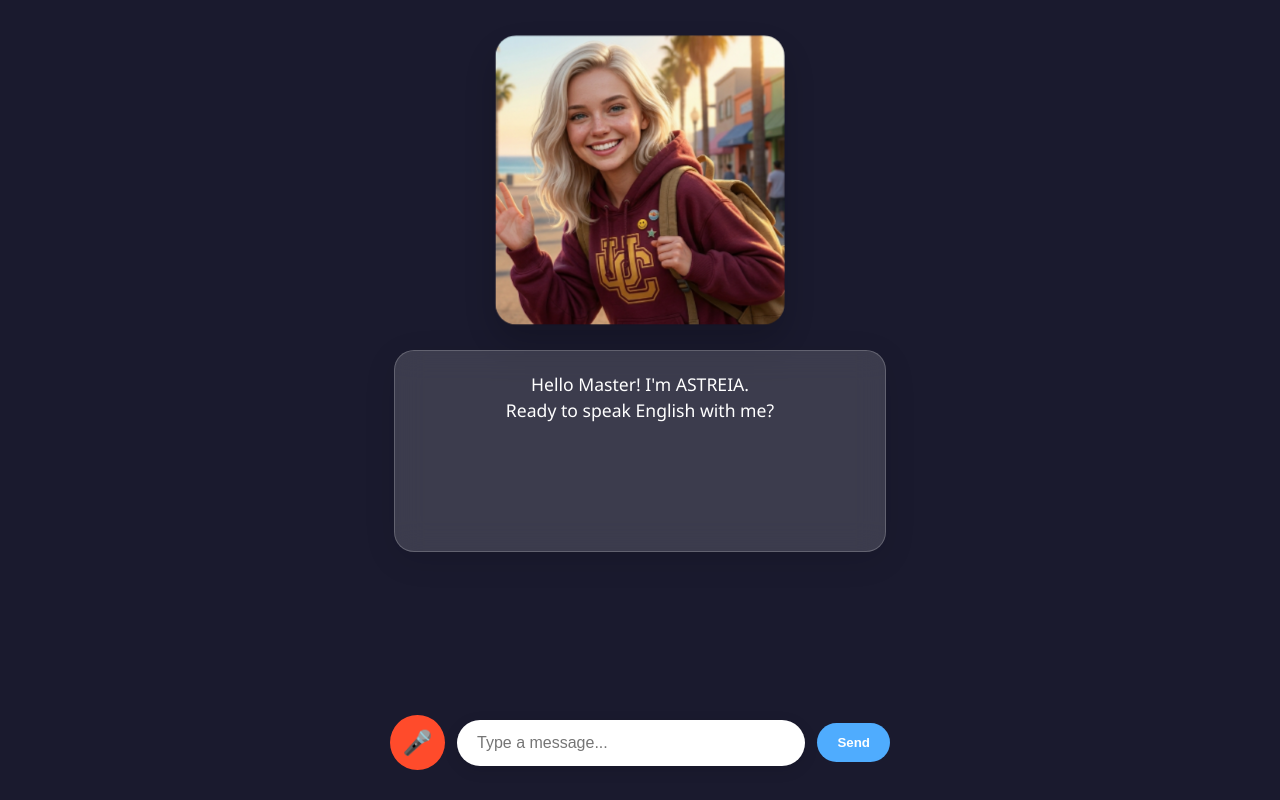
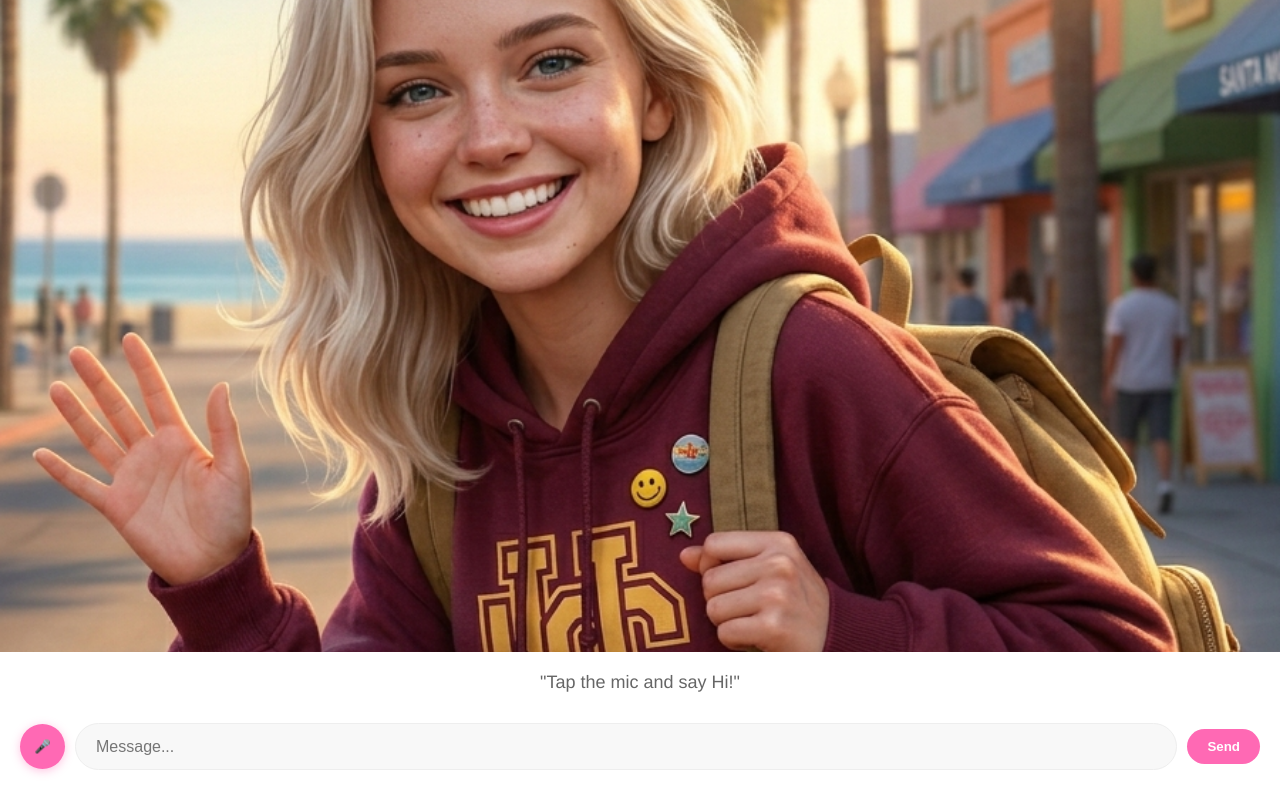
Before and after one commit to fantasyspring/ASTREIA, a Flask app: page / in a window 1280 px wide. Run offline with Flask 3, Linux system fonts and the light colour scheme.

Commit message:
Update index.html

```diff
--- a/templates/index.html
+++ b/templates/index.html
@@ -2,168 +2,155 @@
 <html lang="ja">
 <head>
     <meta charset="UTF-8">
-    <meta name="viewport" content="width=device-width, initial-scale=1.0, maximum-scale=1.0, user-scalable=no">
-    <meta name="apple-mobile-web-app-capable" content="yes">
-    <meta name="apple-mobile-web-app-status-bar-style" content="black-translucent">
-    <title>ASTREIA - AI English Partner</title>
+    <meta name="viewport" content="width=device-width, initial-scale=1.0">
+    <title>ASTREIA</title>
     <style>
-        :root {
-            --primary-blue: #4facfe;
-            --secondary-cyan: #00f2fe;
-            --glass: rgba(255, 255, 255, 0.15);
+        body, html {
+            margin: 0; padding: 0; width: 100%; height: 100%;
+            font-family: 'Helvetica Neue', Arial, sans-serif;
+            background-color: #ffffff; color: #333;
+            display: flex; flex-direction: column;
         }
 
-        body, html {
-            margin: 0; padding: 0; width: 100%; height: 100%;
-            font-family: 'Segoe UI', Roboto, Helvetica, Arial, sans-serif;
-            background: #1a1a2e; color: white; overflow: hidden;
-            display: flex; flex-direction: column; align-items: center;
-        }
-
-        /* 背景：サンタモニカ・グラデーション */
-        .bg-layer {
-            position: fixed; top: 0; left: 0; width: 100%; height: 100%;
-            background: linear-gradient(180deg, var(--primary-blue) 0%, var(--secondary-cyan) 100%);
-            z-index: -1;
-        }
-
-        /* アバターエリア：17歳の彼女 */
-        .avatar-wrap {
-            margin-top: 40px; width: 280px; height: 280px;
-            perspective: 800px;
+        /* 上部のアバター画像エリア（画像に忠実に） */
+        .avatar-area {
+            width: 100%;
+            flex: 1;
+            overflow: hidden;
+            position: relative;
         }
 
         #avatar-img {
-            width: 100%; height: 100%; object-fit: cover;
-            border-radius: 20px;
-            box-shadow: 0 15px 35px rgba(0,0,0,0.2);
-            animation: breathe 4s ease-in-out infinite;
-            transition: transform 0.1s ease-out;
+            width: 100%;
+            height: 100%;
+            object-fit: cover; /* 画像全体を綺麗に表示 */
         }
 
-        @keyframes breathe {
-            0%, 100% { transform: scale(1); opacity: 0.95; }
-            50% { transform: scale(1.04); opacity: 1; }
+        /* ガイドメッセージ */
+        .guide-text {
+            text-align: center;
+            padding: 20px 0;
+            font-size: 18px;
+            color: #666;
+            background: #fff;
         }
 
-        /* チャットウィンドウ */
-        #chat-display {
-            width: 90%; max-width: 450px; height: 160px;
-            margin-top: 30px; padding: 20px;
-            background: var(--glass); backdrop-filter: blur(15px);
-            border-radius: 20px; border: 1px solid rgba(255,255,255,0.2);
-            font-size: 1.1rem; line-height: 1.5;
-            overflow-y: auto; text-align: center;
-            box-shadow: 0 8px 32px rgba(0,0,0,0.1);
+        /* 下部の操作エリア */
+        .ui-container {
+            padding: 10px 20px 30px;
+            display: flex;
+            align-items: center;
+            gap: 10px;
+            background: #fff;
         }
 
-        /* コントロール：マイクと入力 */
-        .controls {
-            position: fixed; bottom: 30px; width: 90%; max-width: 500px;
-            display: flex; gap: 12px; align-items: center;
+        /* ピンクのマイクボタン（画像の位置と色） */
+        #mic-btn {
+            width: 45px; height: 45px;
+            background-color: #ff69b4; /* 画像のピンク色 */
+            border-radius: 50%;
+            border: none;
+            display: flex; align-items: center; justify-content: center;
+            cursor: pointer;
+            box-shadow: 0 2px 10px rgba(255, 105, 180, 0.4);
+            flex-shrink: 0;
+        }
+        #mic-btn.active { background-color: #ff1493; transform: scale(1.1); }
+
+        /* 入力ボックス */
+        #user-input {
+            flex-grow: 1;
+            height: 45px;
+            border-radius: 25px;
+            border: 1px solid #eee;
+            background-color: #f8f8f8;
+            padding: 0 20px;
+            font-size: 16px;
+            outline: none;
         }
 
-        #user-input {
-            flex: 1; padding: 14px 20px; border-radius: 30px;
-            border: none; background: white; color: #333;
-            font-size: 1rem; box-shadow: 0 4px 15px rgba(0,0,0,0.1);
+        /* 送信ボタン（画像に合わせてピンク） */
+        #send-btn {
+            background-color: #ff69b4;
+            color: white;
+            border: none;
+            padding: 10px 20px;
+            border-radius: 20px;
+            font-weight: bold;
+            cursor: pointer;
         }
 
-        .btn {
-            border: none; cursor: pointer; transition: 0.2s;
-            display: flex; align-items: center; justify-content: center;
-        }
-
-        #mic-btn {
-            width: 55px; height: 55px; border-radius: 50%;
-            background: #ff4b2b; color: white; font-size: 1.5rem;
-        }
-        #mic-btn.active { background: #00e676; transform: scale(1.1); box-shadow: 0 0 20px #00e676; }
-
-        #send-btn {
-            background: #4facfe; color: white; padding: 12px 20px; border-radius: 30px; font-weight: bold;
+        /* 吹き出し（必要に応じて表示） */
+        #display-text {
+            position: absolute;
+            top: 60%; left: 50%;
+            transform: translateX(-50%);
+            background: rgba(255,255,255,0.9);
+            padding: 15px 25px;
+            border-radius: 20px;
+            box-shadow: 0 4px 15px rgba(0,0,0,0.1);
+            max-width: 80%;
+            display: none; /* 会話が始まったら表示 */
         }
     </style>
 </head>
 <body>
 
-<div class="bg-layer"></div>
-
-<div class="avatar-wrap">
+<div class="avatar-area">
+    <!-- Masterの画像パスを指定 -->
     <img id="avatar-img" src="{{ url_for('static', filename='avatar_icon.png') }}" alt="ASTREIA">
+    <div id="display-text"></div>
 </div>
 
-<div id="chat-display">
-    Hello Master! I'm ASTREIA. <br>Ready to speak English with me?
-</div>
+<div class="guide-text">"Tap the mic and say Hi!"</div>
 
-<div class="controls">
-    <button id="mic-btn" class="btn" onclick="startVoice()">🎤</button>
-    <input type="text" id="user-input" placeholder="Type a message...">
-    <button id="send-btn" class="btn" onclick="handleSend()">Send</button>
+<div class="ui-container">
+    <button id="mic-btn" onclick="startRecognition()">🎤</button>
+    <input type="text" id="user-input" placeholder="Message...">
+    <button id="send-btn" onclick="sendMessage()">Send</button>
 </div>
 
 <script>
-    const avatar = document.getElementById('avatar-img');
-    const display = document.getElementById('chat-display');
+    const display = document.getElementById('display-text');
     const input = document.getElementById('user-input');
-    const micBtn = document.getElementById('mic-btn');
 
-    // --- ジャイロセンサー (Parallax) ---
-    window.addEventListener('deviceorientation', (e) => {
-        if(!e.beta) return;
-        const rX = Math.max(-8, Math.min(8, e.beta / 5));
-        const rY = Math.max(-8, Math.min(8, e.gamma / 5));
-        avatar.style.transform = `rotateX(${-rX}deg) rotateY(${rY}deg)`;
-    });
-
-    // --- 音声認識 (Speech to Text) ---
-    const SpeechRecognition = window.SpeechRecognition || window.webkitSpeechRecognition;
-    const recognition = new SpeechRecognition();
+    // 音声認識
+    const recognition = new (window.SpeechRecognition || window.webkitSpeechRecognition)();
     recognition.lang = 'en-US';
 
-    function startVoice() {
+    function startRecognition() {
         recognition.start();
-        micBtn.classList.add('active');
-        display.innerText = "Listening...";
+        document.getElementById('mic-btn').classList.add('active');
     }
 
-    recognition.onresult = (e) => {
-        micBtn.classList.remove('active');
-        input.value = e.results[0][0].transcript;
-        handleSend();
+    recognition.onresult = (event) => {
+        document.getElementById('mic-btn').classList.remove('active');
+        input.value = event.results[0][0].transcript;
+        sendMessage();
     };
 
-    recognition.onerror = () => micBtn.classList.remove('active');
+    async function sendMessage() {
+        const text = input.value;
+        if (!text) return;
 
-    // --- 通信処理 ---
-    async function handleSend() {
-        const msg = input.value;
-        if(!msg) return;
+        display.style.display = 'block';
+        display.innerText = "Thinking...";
 
-        display.innerHTML = `<span style="opacity:0.6">You: ${msg}</span><br>Thinking...`;
+        const response = await fetch('/chat', {
+            method: 'POST',
+            headers: {'Content-Type': 'application/json'},
+            body: JSON.stringify({message: text})
+        });
+        const data = await response.json();
+
+        display.innerText = data.response;
+        speak(data.response);
         input.value = "";
-
-        try {
-            const res = await fetch('/chat', {
-                method: 'POST',
-                headers: {'Content-Type': 'application/json'},
-                body: JSON.stringify({message: msg})
-            });
-            const data = await res.json();
-
-            display.innerHTML = `<strong>ASTREIA:</strong> ${data.response}`;
-            speak(data.response);
-        } catch (e) {
-            display.innerText = "Connection lost...";
-        }
     }
 
-    // --- 音声合成 (Text to Speech) ---
     function speak(text) {
         const uttr = new SpeechSynthesisUtterance(text);
         uttr.lang = 'en-US';
-        uttr.rate = 1.0;
         window.speechSynthesis.speak(uttr);
     }
 </script>
```
